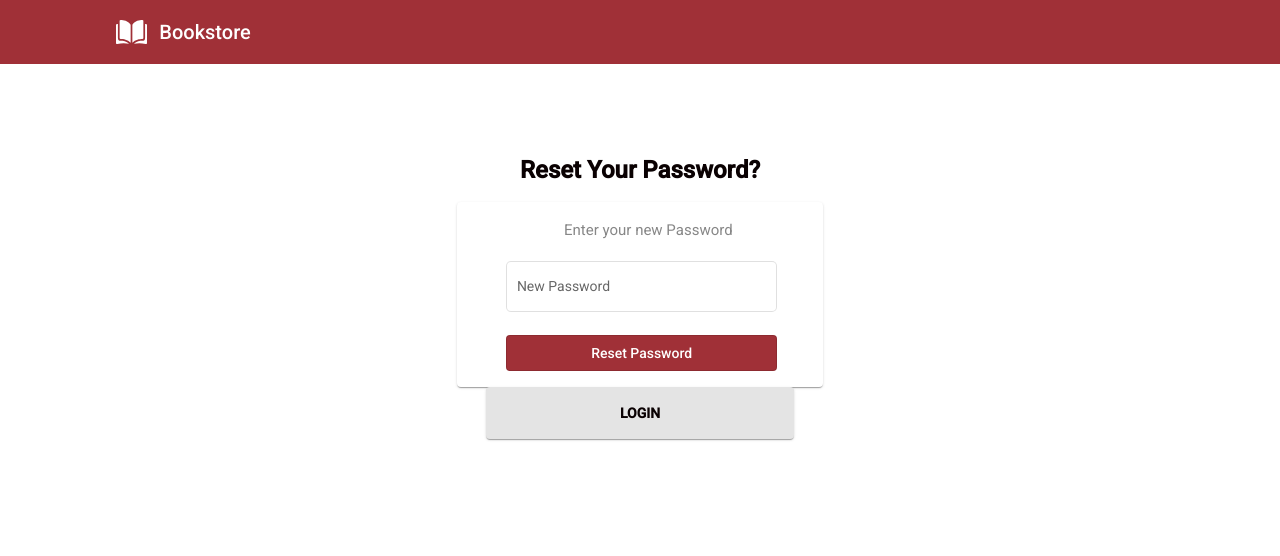
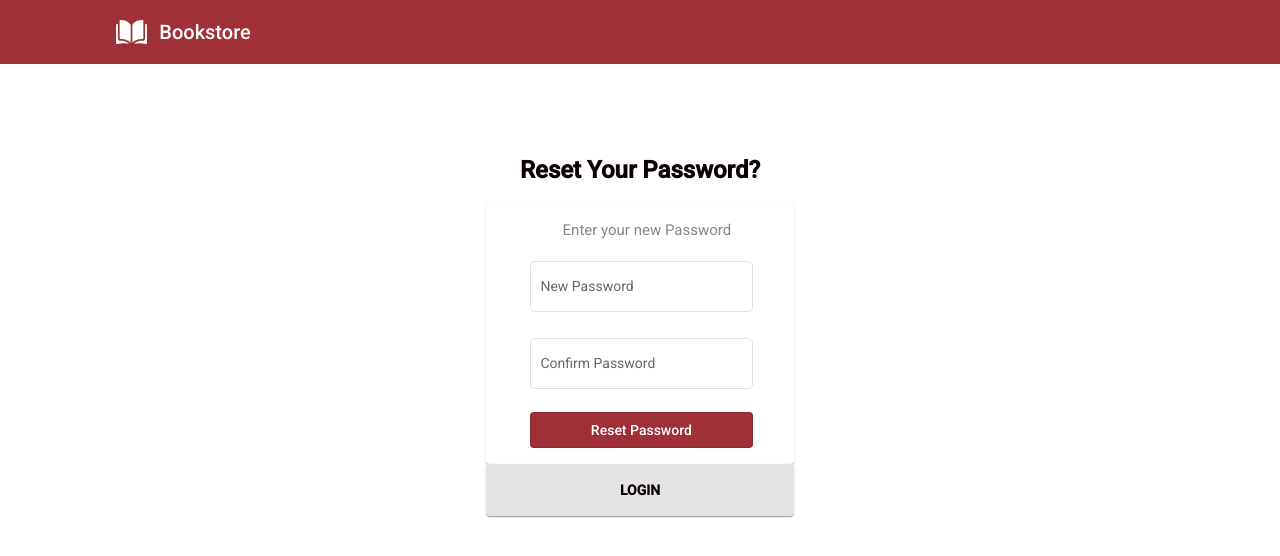
Before and after one commit to gautamb97/BookStoreFrontEnd, an Angular app: page /resetPassword/1 in a window 1280 px wide. Shown: the top 556 px of the page. Built offline with nearby package versions, Linux system fonts and the light colour scheme.

Commit message:
refactor: mixin include for remove repetative scss style

```diff
--- a/src/app/pages/forgot-password/forgot-password.component.scss
+++ b/src/app/pages/forgot-password/forgot-password.component.scss
@@ -1,4 +1,5 @@
 @import '../../style/colorVariables';
+@import '../../style/mixin';
 
 .toolbar{
     background-color: $darkRed;
@@ -37,8 +38,7 @@
         width: 90%;
     }
     button{
-        background-color: $darkRed;
-        color: $white;
+        @include buttonStyle;
         width: 90%;
     }
 }
--- a/src/app/pages/login/login.component.scss
+++ b/src/app/pages/login/login.component.scss
@@ -1,4 +1,5 @@
 @import '../../style/colorVariables';
+@import '../../style/mixin';
 
 .login-form{
     padding-top: 10%;
@@ -6,8 +7,7 @@
 }
 
 .login-button{
-    background-color: $darkRed;
-    color: $white;
+    @include buttonStyle
 }
 
 .link{
--- a/src/app/pages/reset-password/reset-password.component.html
+++ b/src/app/pages/reset-password/reset-password.component.html
@@ -4,15 +4,19 @@
 </mat-toolbar>
 <h1 fxLayoutAlign="center center" class="resetTitle">Reset Your Password?</h1>
 <div fxLayoutAlign="center center" fxLayout="column">
-    <mat-card fxFlex="27" class="card-content">
+    <mat-card fxFlex="20" class="card-content">
         <h4 fxLayoutAlign="center center">
             Enter your new Password
         </h4>
         <form class="reset-field" autocomplete="off" #resetForm="ngForm" (ngSubmit)="resetForm.reset();">
-            <mat-form-field hideRequiredMarker appearance="outline">
+            <mat-form-field hideRequiredMarker appearance="outline" class="input-field">
                 <mat-label>New Password</mat-label>
                 <input matInput placeholder="New Password" name="password" type="password" pattern="(?=.*[A-Z])(?=.*[0-9])(?=.*\W)[a-zA-Z0-9\#]{8,}" [(ngModel)]="resetData.password" [formControl]="password" required>
                 <mat-error *ngIf="password.invalid">{{passwordErrorMessage()}}</mat-error>
+            </mat-form-field>
+            <mat-form-field hideRequiredMarker appearance="outline" class="input-field">
+                <mat-label>Confirm Password</mat-label>
+                <input matInput placeholder="Confirm your password" name="password" required>
             </mat-form-field>
             <button mat-stroked-button class="reset-btn" (click)="submit()">Reset Password</button>
         </form>
--- a/src/app/pages/reset-password/reset-password.component.scss
+++ b/src/app/pages/reset-password/reset-password.component.scss
@@ -1,4 +1,5 @@
 @import '../../style/colorVariables';
+@import '../../style/mixin';
 
 .toolbar{
     background-color: $darkRed;
@@ -23,6 +24,7 @@
 }
 
 .card-content{
+    width: 24%;
     h4{
         color: $dimGray;
         padding-left: 5%;
@@ -32,13 +34,10 @@
 .reset-field{
     justify-content: center;
     margin-left: 10%;
+    width: 90%;
 
-    mat-form-field{
-        width: 90%;
-    }
     button{
-        background-color: $darkRed;
-        color: $white;
+        @include buttonStyle;
         width: 90%;
     }
 }
@@ -54,3 +53,7 @@
     height: 40%;
     background-color: $lightGray;
 }
+
+.input-field{
+    width: 90%;
+}
--- a/src/app/pages/sign-up/sign-up.component.scss
+++ b/src/app/pages/sign-up/sign-up.component.scss
@@ -1,4 +1,5 @@
 @import '../../style/colorVariables';
+@import '../../style/mixin';
 
 .sign-up-form{
     padding-top: 5%;
@@ -6,6 +7,5 @@
 }
 
 .register-button{
-    background-color: $darkRed;
-    color: $white;
+    @include buttonStyle
 }
--- a/src/app/style/_colorVariables.scss
+++ b/src/app/style/_colorVariables.scss
@@ -5,3 +5,4 @@ $lightGray: #E4E4E4;
 $dimGray: #878787;
 $fadedGray: #9D9D9D;
 $dimWhite: #FCFCFC;
+$fadedWight: #F5F5F5;
--- /dev/null
+++ b/src/app/style/_mixin.scss
@@ -0,0 +1,4 @@
+@mixin buttonStyle{
+    background-color: $darkRed;
+    color: $white;
+}
```
